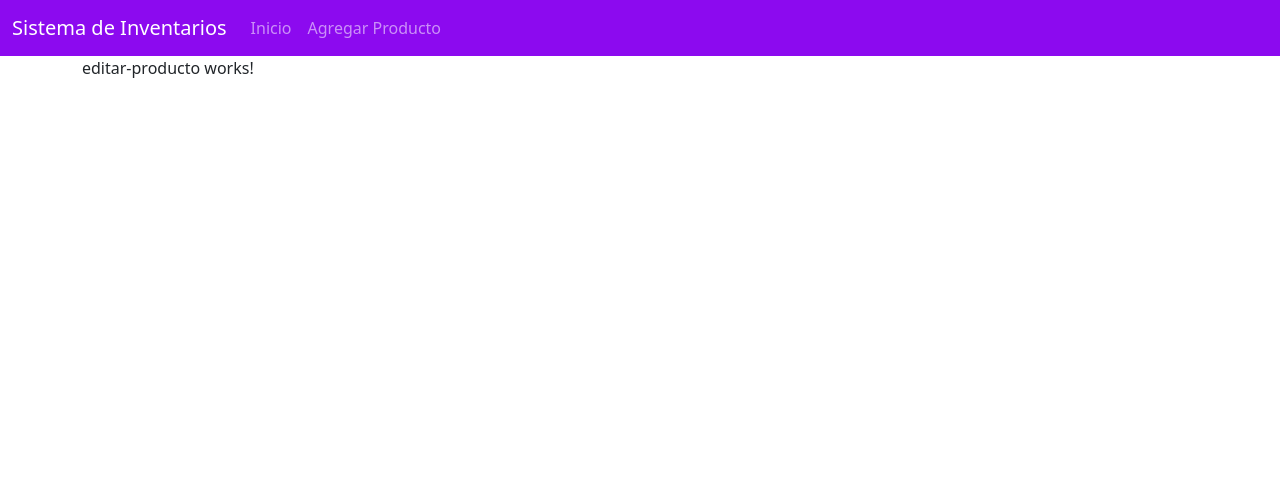
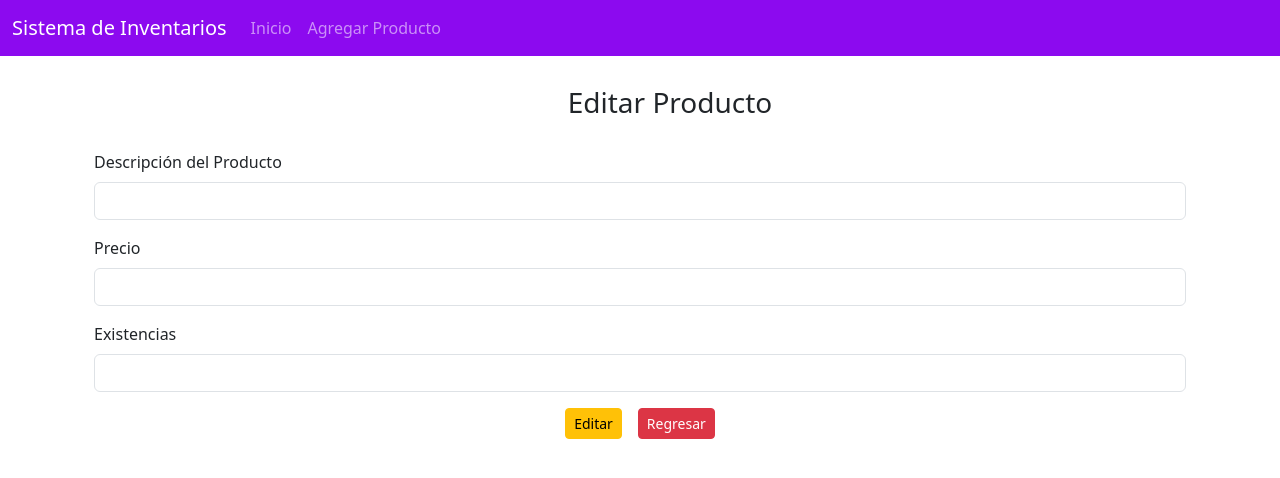
Before and after one commit to carlosninacio/inventario-proyecto-PSP, an Angular app in the folder inventario-frontend/: page /editar-producto/1 in a window 1280 px wide. Shown: the top 478 px of the page. Built offline with nearby package versions, Linux system fonts and the light colour scheme; no server answers.

Commit message:
Metodo PUT en el back para actualizar productos

```diff
--- a/inventario-frontend/src/app/editar-producto/editar-producto.html
+++ b/inventario-frontend/src/app/editar-producto/editar-producto.html
@@ -1 +1,25 @@
-<p>editar-producto works!</p>
+<div class="container">
+    <div class="container text-center" style="margin: 30px">
+        <h3>Editar Producto</h3>
+    </div>
+    <form (ngSubmit)="onSubmit()">
+  <div class="mb-3">
+    <label for="descripcion" class="form-label">Descripción del Producto</label>
+    <input type="text" class="form-control" id="descripcion" name="descripcion" [(ngModel)]="producto.descripcion">
+  </div>
+  <div class="mb-3">
+    <label for="precio" class="form-label">Precio</label>
+    <input type="text" step="any" class="form-control" id="precio" name="precio" [(ngModel)]="producto.precio">
+  </div>
+  <div class="mb-3">
+    <label for="existencia" class="form-label">Existencias</label>
+    <input type="text" class="form-control" id="existencia" name="existencia" [(ngModel)]="producto.existencia">
+  </div>
+  <div>
+    <div class="text-center">
+          <button type="submit" class="btn btn-warning btn-sm me-3">Editar</button>
+          <a href="/" class="btn btn-danger btn-sm">Regresar</a>
+    </div>
+  </div>
+</form>
+</div>
--- a/inventario-frontend/src/app/editar-producto/editar-producto.ts
+++ b/inventario-frontend/src/app/editar-producto/editar-producto.ts
@@ -2,10 +2,11 @@
 import { Producto } from '../producto';
 import { ProductoServicio } from '../producto-servicio';
 import { ActivatedRoute } from '@angular/router';
+import { FormsModule } from '@angular/forms';
 
 @Component({
   selector: 'app-editar-producto',
-  imports: [],
+  imports: [FormsModule],
   templateUrl: './editar-producto.html'
 })
 export class EditarProducto {
@@ -22,4 +23,8 @@
       error: (errores: any) => console.log(errores)
     })
   }
+
+  onSubmit(){
+
+  }
 }
```
Also changed, not shown: 1 other file (tests, documents, lock files or other folders).
